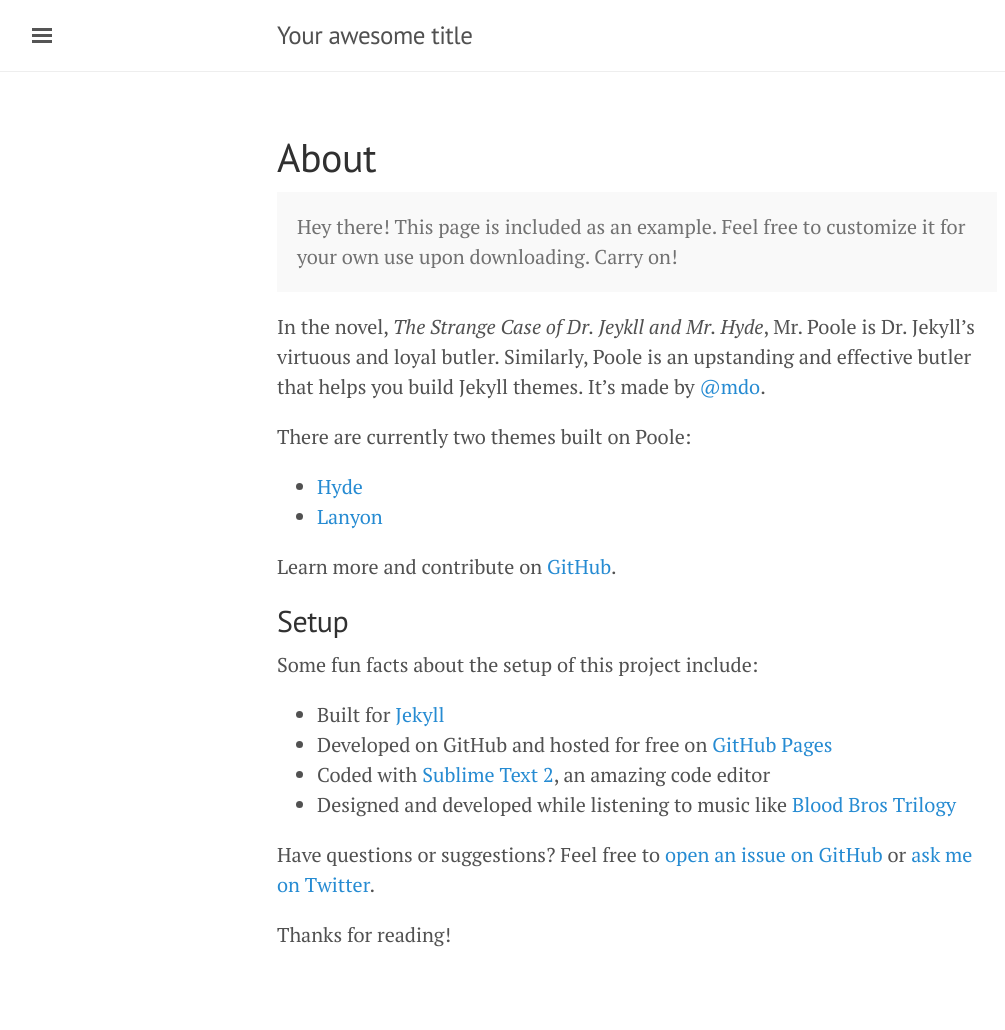
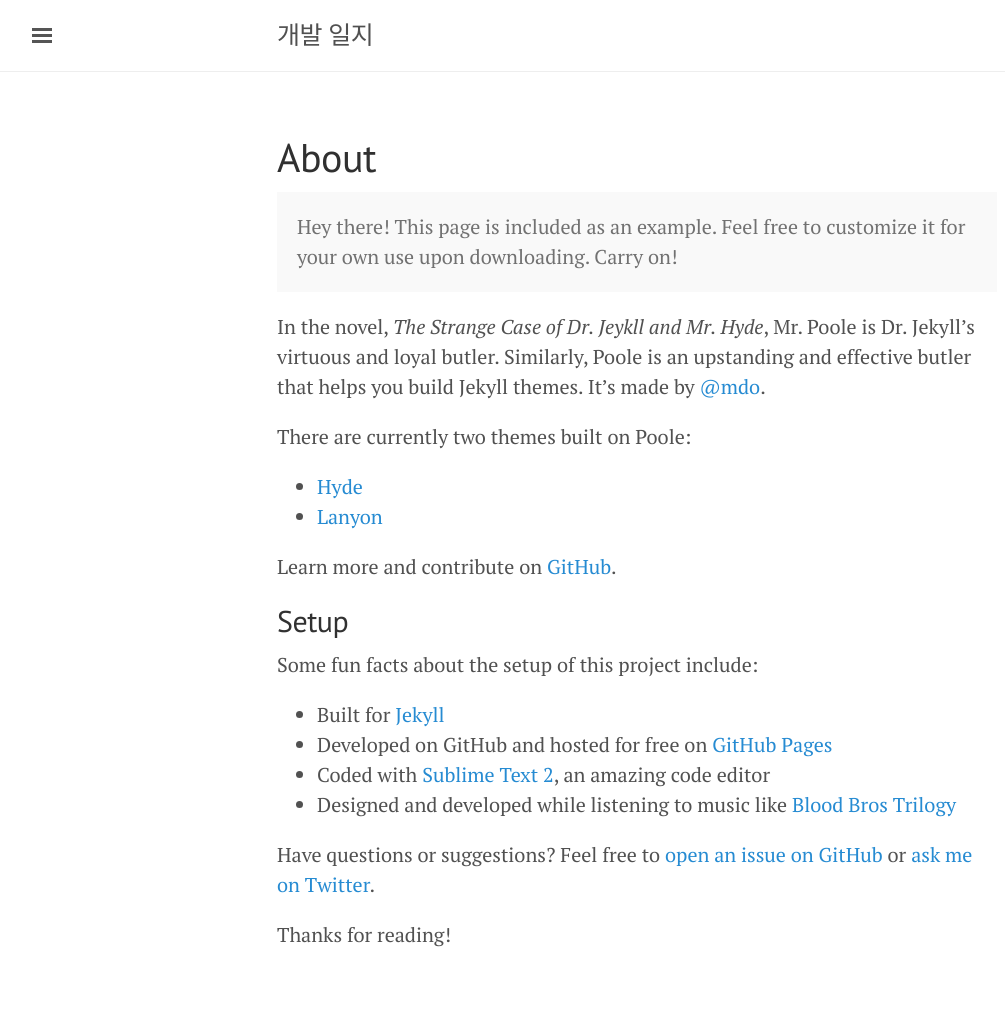
Before and after one commit to kjihoon/kjihoon.github.io, a Jekyll site: the page built from about.md, in a window 1280 px wide. Shown: the whole page, without its empty margins (3-1008 px from the left). Built offline with Jekyll 4.4.1, drawn with Linux system fonts in a browser that asks for light colours.

Commit message:
add info

```diff
--- a/_config.yml
+++ b/_config.yml
@@ -13,8 +13,8 @@
 # you will see them accessed via {{ site.title }}, {{ site.email }}, and so on.
 # You can create any custom variable you would like, and they will be accessible
 # in the templates via {{ site.myvariable }}.
-title: Your awesome title
-email: your-email@example.com
+title: 개발 일지
+email: kjihoon0914@naver.com
 description: >- # this means to ignore newlines until "baseurl:"
   Write an awesome description for your new site here. You can edit this
   line in _config.yml. It will appear in your document head meta (for
```
